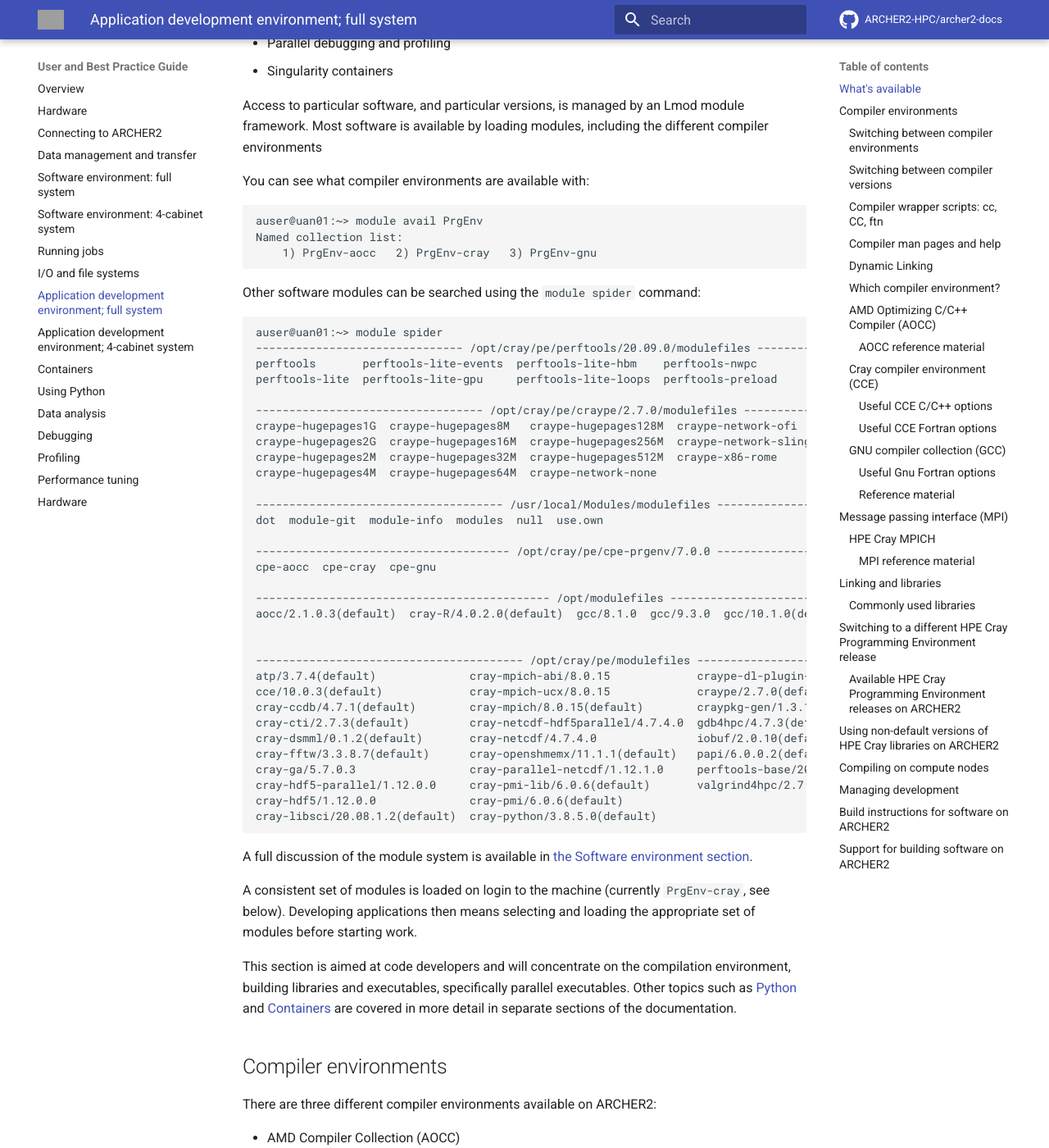
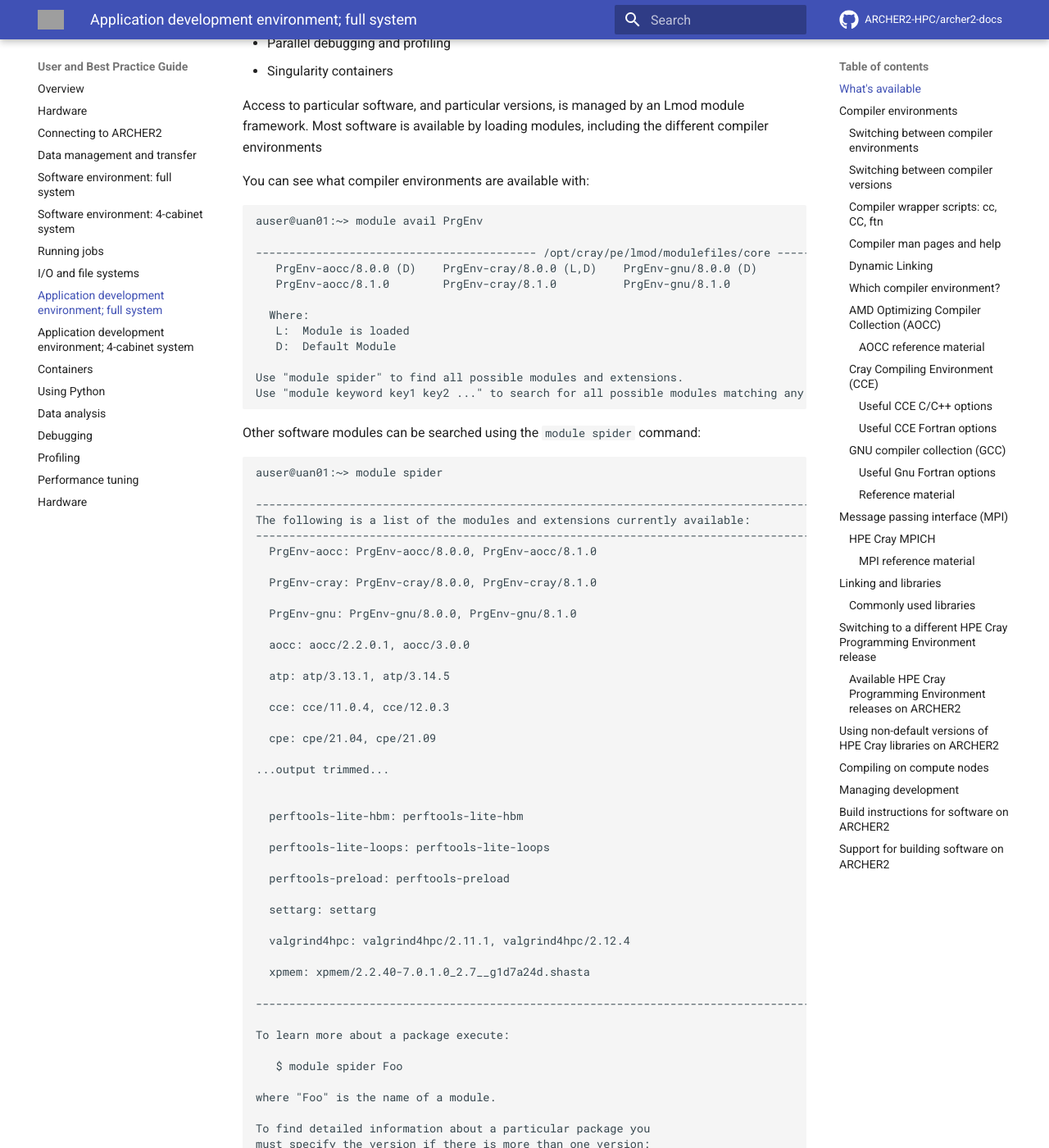
Before and after one commit to ARCHER2-HPC/archer2-docs, an MkDocs documentation site: the page built from docs/user-guide/dev-environment.md, in a window 1280 px wide and 1400 px high, scrolled down 638 px. Shown: the whole window at 82% size. Built offline with MkDocs 1.6.1 and Material for MkDocs 9.7.7, drawn with Linux system fonts in a browser that asks for light colours; comment, search, counter and statistics services are not loaded; some of the changed text lies outside the part shown; grey boxes are pictures that could not be loaded.

Commit message:
Add full ACHER2 dev environment

````diff
--- a/docs/user-guide/dev-environment.md
+++ b/docs/user-guide/dev-environment.md
@@ -26,45 +26,72 @@
 
 ```
 auser@uan01:~> module avail PrgEnv
-Named collection list:
-    1) PrgEnv-aocc   2) PrgEnv-cray   3) PrgEnv-gnu
+
+------------------------------------------ /opt/cray/pe/lmod/modulefiles/core ------------------------------------------
+   PrgEnv-aocc/8.0.0 (D)    PrgEnv-cray/8.0.0 (L,D)    PrgEnv-gnu/8.0.0 (D)
+   PrgEnv-aocc/8.1.0        PrgEnv-cray/8.1.0          PrgEnv-gnu/8.1.0
+
+  Where:
+   L:  Module is loaded
+   D:  Default Module
+
+Use "module spider" to find all possible modules and extensions.
+Use "module keyword key1 key2 ..." to search for all possible modules matching any of the "keys".
+
 ```
 
 Other software modules can be searched using the `module spider` command:
 
 ```
 auser@uan01:~> module spider
-------------------------------- /opt/cray/pe/perftools/20.09.0/modulefiles --------------------------------
-perftools       perftools-lite-events  perftools-lite-hbm    perftools-nwpc
-perftools-lite  perftools-lite-gpu     perftools-lite-loops  perftools-preload
 
----------------------------------- /opt/cray/pe/craype/2.7.0/modulefiles ----------------------------------
-craype-hugepages1G  craype-hugepages8M   craype-hugepages128M  craype-network-ofi
-craype-hugepages2G  craype-hugepages16M  craype-hugepages256M  craype-network-slingshot10
-craype-hugepages2M  craype-hugepages32M  craype-hugepages512M  craype-x86-rome
-craype-hugepages4M  craype-hugepages64M  craype-network-none
+--------------------------------------------------------------------------------------------------------------------
+The following is a list of the modules and extensions currently available:
+--------------------------------------------------------------------------------------------------------------------
+  PrgEnv-aocc: PrgEnv-aocc/8.0.0, PrgEnv-aocc/8.1.0
 
-------------------------------------- /usr/local/Modules/modulefiles --------------------------------------
-dot  module-git  module-info  modules  null  use.own
+  PrgEnv-cray: PrgEnv-cray/8.0.0, PrgEnv-cray/8.1.0
 
--------------------------------------- /opt/cray/pe/cpe-prgenv/7.0.0 --------------------------------------
-cpe-aocc  cpe-cray  cpe-gnu
+  PrgEnv-gnu: PrgEnv-gnu/8.0.0, PrgEnv-gnu/8.1.0
 
--------------------------------------------- /opt/modulefiles ---------------------------------------------
-aocc/2.1.0.3(default)  cray-R/4.0.2.0(default)  gcc/8.1.0  gcc/9.3.0  gcc/10.1.0(default)
+  aocc: aocc/2.2.0.1, aocc/3.0.0
+
+  atp: atp/3.13.1, atp/3.14.5
+
+  cce: cce/11.0.4, cce/12.0.3
+
+  cpe: cpe/21.04, cpe/21.09
+
+...output trimmed...
 
 
----------------------------------------- /opt/cray/pe/modulefiles -----------------------------------------
-atp/3.7.4(default)              cray-mpich-abi/8.0.15             craype-dl-plugin-py3/20.06.1(default)
-cce/10.0.3(default)             cray-mpich-ucx/8.0.15             craype/2.7.0(default)
-cray-ccdb/4.7.1(default)        cray-mpich/8.0.15(default)        craypkg-gen/1.3.10(default)
-cray-cti/2.7.3(default)         cray-netcdf-hdf5parallel/4.7.4.0  gdb4hpc/4.7.3(default)
-cray-dsmml/0.1.2(default)       cray-netcdf/4.7.4.0               iobuf/2.0.10(default)
-cray-fftw/3.3.8.7(default)      cray-openshmemx/11.1.1(default)   papi/6.0.0.2(default)
-cray-ga/5.7.0.3                 cray-parallel-netcdf/1.12.1.0     perftools-base/20.09.0(default)
-cray-hdf5-parallel/1.12.0.0     cray-pmi-lib/6.0.6(default)       valgrind4hpc/2.7.2(default)
-cray-hdf5/1.12.0.0              cray-pmi/6.0.6(default)
-cray-libsci/20.08.1.2(default)  cray-python/3.8.5.0(default)
+  perftools-lite-hbm: perftools-lite-hbm
+
+  perftools-lite-loops: perftools-lite-loops
+
+  perftools-preload: perftools-preload
+
+  settarg: settarg
+
+  valgrind4hpc: valgrind4hpc/2.11.1, valgrind4hpc/2.12.4
+
+  xpmem: xpmem/2.2.40-7.0.1.0_2.7__g1d7a24d.shasta
+
+--------------------------------------------------------------------------------------------------------------------
+
+To learn more about a package execute:
+
+   $ module spider Foo
+
+where "Foo" is the name of a module.
+
+To find detailed information about a particular package you
+must specify the version if there is more than one version:
+
+   $ module spider Foo/11.1
+
+--------------------------------------------------------------------------------------------------------------------
+
 ```
 
 A full discussion of the module system is available in
@@ -101,20 +128,22 @@
 For example, at login, the default set of modules are:
 
 ```
-Currently Loaded Modulefiles:
-1) cpe-cray                          7) cray-dsmml/0.1.2(default)
-2) cce/10.0.3(default)               8) perftools-base/20.09.0(default)
-3) craype/2.7.0(default)             9) xpmem/2.2.35-7.0.1.0_1.3__gd50fabf.shasta(default)
-4) craype-x86-rome                  10) cray-mpich/8.0.15(default)
-5) libfabric/1.11.0.0.233(default)  11) cray-libsci/20.08.1.2(default)
-6) craype-network-ofi
+auser@ln03:~> module list
+
+Currently Loaded Modules:
+  1) cce/11.0.4              6) perftools-base/21.02.0
+  2) craype/2.7.6            7) xpmem/2.2.40-7.0.1.0_2.7__g1d7a24d.shasta
+  3) craype-x86-rome         8) cray-mpich/8.1.4
+  4) libfabric/1.11.0.4.71   9) cray-libsci/21.04.1.1
+  5) craype-network-ofi     10) PrgEnv-cray/8.0.0
+
 ```
 
 from which we see the default compiler environment is Cray (indicated
-by `cpe-cray` (at 1 in the list above) and the default compiler module
-is `cce/10.0.3` (at 2 in the list above). The compiler environment
+by `PrgEnv-cray` (at 10 in the list above) and the default compiler module
+is `cce/11.0.4` (at 1 in the list above). The compiler environment
 will give access to a consistent set of compiler, MPI library via
-`cray-mpich` (at 10), and other libraries e.g., `cray-libsci` (at 11 in
+`cray-mpich` (at 8), and other libraries e.g., `cray-libsci` (at 9 in
 the list above) infrastructure.
 
 ### Switching between compiler environments
@@ -124,14 +153,27 @@
 (CCE) compiler environemnt to the GCC environment, you would use:
 
 ```
-auser@uan01:~> module swap PrgEnv-cray PrgEnv-gnu
+auser@ln03:~> module swap PrgEnv-cray PrgEnv-gnu
+
+Due to MODULEPATH changes, the following have been reloaded:
+  1) cray-mpich/8.1.4
+
 ```
 
 If you then use the `module list` command, you will see that your environment
 has been changed to the GCC environment:
 
 ```
-auser@uan01:~> module list
+auser@ln03:~> module list
+
+Currently Loaded Modules:
+  1) gcc/10.2.0              6) perftools-base/21.02.0
+  2) craype/2.7.6            7) xpmem/2.2.40-7.0.1.0_2.7__g1d7a24d.shasta
+  3) craype-x86-rome         8) cray-mpich/8.1.4
+  4) libfabric/1.11.0.4.71   9) cray-libsci/21.04.1.1
+  5) craype-network-ofi     10) PrgEnv-gnu/8.0.0
+
+
 ```
 
 ### Switching between compiler versions
@@ -143,8 +185,16 @@
 the older 10.2.0 verion, you would use
 
 ```
-auser@uan01:~> module swap PrgEnv-cray PrgEnv-gnu
-auser@uan01:~> module swap gcc gcc/10.2.0
+auser@ln03:~> module swap PrgEnv-cray PrgEnv-gnu
+
+Due to MODULEPATH changes, the following have been reloaded:
+  1) cray-mpich/8.1.4
+
+auser@ln03:~> module swap gcc gcc/11.2.0
+
+The following have been reloaded with a version change:
+  1) gcc/10.2.0 => gcc/11.2.0
+
 ```
 
 The first swap command moves to the GNU compiler environment and the second
@@ -152,7 +202,14 @@
 will show that your environment has been changed:
 
 ```
-auser@uan01:~> module list
+auser@ln03:~> module list
+
+Currently Loaded Modules:
+  1) craype/2.7.6            5) perftools-base/21.02.0                      9) gcc/11.2.0
+  2) craype-x86-rome         6) xpmem/2.2.40-7.0.1.0_2.7__g1d7a24d.shasta  10) cray-mpich/8.1.4
+  3) libfabric/1.11.0.4.71   7) cray-libsci/21.04.1.1
+  4) craype-network-ofi      8) PrgEnv-gnu/8.0.0
+
 ```
 
 ### Compiler wrapper scripts: `cc`, `CC`, `ftn`
@@ -184,6 +241,12 @@
     specific compiler invocation. This will ensure consistent compile/link
     time behaviour.
 
+
+!!! tip
+    If oyu are using a build system such as Make or CMake then you
+    will need to replace all occurances of `mpicc` with `cc`,
+    `mpicxx`/`mpic++` with `CC` and `mpif90` with `ftn`.
+
 ### Compiler man pages and help
 
 Further information on both the compiler wrappers, and the individual
@@ -237,7 +299,6 @@
 compiler environment in your job submission scripts unless you are using
 non-default versions of libraries.
 
-
 ### Which compiler environment?
 
 If you are unsure which compiler you should choose, we suggest the
@@ -245,25 +306,31 @@
 `PrgEnv-gnu`); this is perhaps the most commonly used by code
 developers, particularly in the open source software domain. A portable,
 standard-conforming code should (in principle) compile in any of the
-three programming environments.
+three compiler environments.
 
 For users requiring specific compiler features, such as co-array
 Fortran, the recommended starting point would be Cray. The following
-sections provide further details of the different programming
+sections provide further details of the different compiler
 environments.
 
 !!! warning
-    Intel compilers are not available on ARCHER2.
+    Intel compilers are not currently available on ARCHER2.
 
-### AMD Optimizing C/C++ Compiler (AOCC)
+### AMD Optimizing Compiler Collection (AOCC)
 
-The AMD Optimizing C/++ Compiler (AOCC) is a clang-based optimising
-compiler. AOCC (despite its name) includes a flang-based Fortran
-compiler.
+The AMD Optimizing Compiler Collection (AOCC) is a clang-based optimising
+compiler. AOCC also includes a flang-based Fortran compiler.
 
-Switch the the AOCC programming environment via
+Switch the the AOCC compiler environment from the default CCE (cray)
+compiler environment via:
 
-    $ module restore PrgEnv-aocc
+```
+auser@ln03:~> module swap PrgEnv-cray PrgEnv-aocc
+
+Due to MODULEPATH changes, the following have been reloaded:
+  1) cray-mpich/8.1.4
+
+```
 
 !!! note
     Further details on AOCC will appear here as they become available.
@@ -273,9 +340,9 @@
   - AMD website
     <https://developer.amd.com/amd-aocc/>
 
-### Cray compiler environment (CCE)
+### Cray Compiling Environment (CCE)
 
-The Cray compiler environment (CCE) is the default compiler at the point
+The Cray Compiling Environment (CCE) is the default compiler at the point
 of login. CCE supports C/C++ (along with unified parallel C UPC), and
 Fortran (including co-array Fortran). Support for OpenMP parallelism is
 available for both C/C++ and Fortran (currently OpenMP 4.5, with a
@@ -287,9 +354,15 @@
 C/C++ compiler options and Fortran compiler options (typically `CFLAGS`
 and `FFLAGS`) if compiling mixed C/Fortran applications.
 
-Switch the the Cray programming environment via
+As CCE is the default compiler environment on ARCHER2, you do not usually
+need to issue any commands to enable CCE.
 
-    $ module restore PrgEnv-cray
+!!! note
+    The CCE Clang compiler uses a GCC 8 toolchain so only C++ standard
+    library features available in GCC 8 will be available in CCE Clang.
+    You can add the compile option `--gcc-toolchain=/opt/gcc/10.2.0/snos`
+    to use a more recent version of the C++ standard library if you
+    wish.
 
 #### Useful CCE C/C++ options
 
@@ -302,7 +375,7 @@
 | Option | Comment |
 | ------ | ------- |
 | `-std=<standard>` | Default is `-std=gnu11` (`gnu++14` for C++) \[1\] |
-
+| `--gcc-toolchain=/opt/gcc/10.2.0/snos` | Use the GCC 10.2.0 toolchain instead of the default 8.1.0 version packaged with CCE |
 
 Performance options:
 
@@ -354,10 +427,16 @@
 The commonly used open source GNU compiler collection is available and
 provides C/C++ and Fortran compilers.
 
-The GNU compiler collection is loaded by switching to the GNU
-programming environment:
+Switch the the GCC compiler environment from the default CCE (cray)
+compiler environment via:
 
-    $ module restore PrgEnv-gnu
+```
+auser@ln03:~> module swap PrgEnv-cray PrgEnv-gcc
+
+Due to MODULEPATH changes, the following have been reloaded:
+  1) cray-mpich/8.1.4
+
+```
 
 !!! bug
     The `gcc/8.1.0` module is available on ARCHER2 but cannot be used as the
@@ -493,18 +571,18 @@
   environment that you select.
 
 For example, if you have a code that uses the Gnu compiler environment, FFTW
-and NetCDF parallel libraries and you want to compile in the (non-default) 21.03
+and NetCDF parallel libraries and you want to compile in the (non-default) 21.09
 programming environment, you would do the following:
 
 First, load the Gnu compiler environment and load the required library
-modules (FFTW and NetCDF HDF5 parallel). The loaded module list shows they
+modules (FFTW, hdf5-parallel and NetCDF HDF5 parallel). The loaded module list shows they
 are the versions from the default (20.10) programming environment):
 
 
 ```
 auser@uan02:/work/t01/t01/auser> module swap PrgEnv-cray PrgEnv-gnu
 auser@uan02:/work/t01/t01/auser> module load cray-fftw
-auser@uan02:/work/t01/t01/auser> module load cray-netcdf
+auser@uan02:/work/t01/t01/auser> module load cray-hdf5-parallel
 auser@uan02:/work/t01/t01/auser> module load cray-netcdf-hdf5parallel
 auser@uan02:/work/t01/t01/auser> module list
 Currently Loaded Modulefiles:
@@ -518,12 +596,12 @@
  8) perftools-base/20.10.0(default)  16) cray-netcdf-hdf5parallel/4.7.4.2(default)
 ```
 
-Now, load the `cpe/21.03` programming environment module to switch all
-the currently loaded HPE Cray modules from the default (20.10) programming
-environment version to the 21.03 programming environment versions:
+Now, load the `cpe/21.09` programming environment module to switch all
+the currently loaded HPE Cray modules from the default (21,04) programming
+environment version to the 21.09 programming environment versions:
 
 ```
-auser@uan02:/work/t01/t01/auser> module load cpe/21.03
+auser@uan02:/work/t01/t01/auser> module load cpe/21.09
 Switching to cray-dsmml/0.1.3.
 Switching to cray-fftw/3.3.8.9.
 Switching to cray-libsci/21.03.1.1.
@@ -576,16 +654,15 @@
 
 ARCHER2 currently has the following HPE Cray Programming Environment releases available:
 
-- 20.08: not available via `cpe` module
-- **20.10: Current default**
-- 21.03: available via `cpe/21.03` module
+- **21.04: Current default**
+- 21.09: available via `cpe/21.09` module
 
 !!! tip
     You can see which programming environment release you currently have loaded
     by using `module list` and looking at the version number of the `cray-libsci`
     module you have loaded. The first two numbers indicate the version of the
-    PE you have loaded. For example, if you have `cray-libsci/20.10.1.2` loaded
-    then you are using the 20.10 PE release.
+    PE you have loaded. For example, if you have `cray-libsci/21.09.1.2` loaded
+    then you are using the 21.09 PE release.
 
 ## Using non-default versions of HPE Cray libraries on ARCHER2
 
@@ -597,12 +674,12 @@
 
 **At compile time** you need to load the version of the library module before you compile
 *and* set the LD_LIBRARY_PATH environment variable to include the contencts of
-`$CRAY_LD_LIBRARY_PATH` as the first entry. For example, to use the, non-default, 20.08.1.2
+`$CRAY_LD_LIBRARY_PATH` as the first entry. For example, to use the, non-default, 21.09.1.2
 version of HPE Cray LibSci in the default programming environment (Cray Compiler Environment,
 CCE) you would first setup the environment to compile with:
 
 ```
-auser@uan01:~/test/libsci> module swap cray-libsci cray-libsci/20.08.1.2
+auser@uan01:~/test/libsci> module swap cray-libsci cray-libsci/21.09.1.2
 auser@uan01:~/test/libsci> export LD_LIBRARY_PATH=$CRAY_LD_LIBRARY_PATH:$LD_LIBRARY_PATH
 ```
 
````
Also changed, not shown: other parts of docs/user-guide/dev-environment.md (+11 -13 lines).
